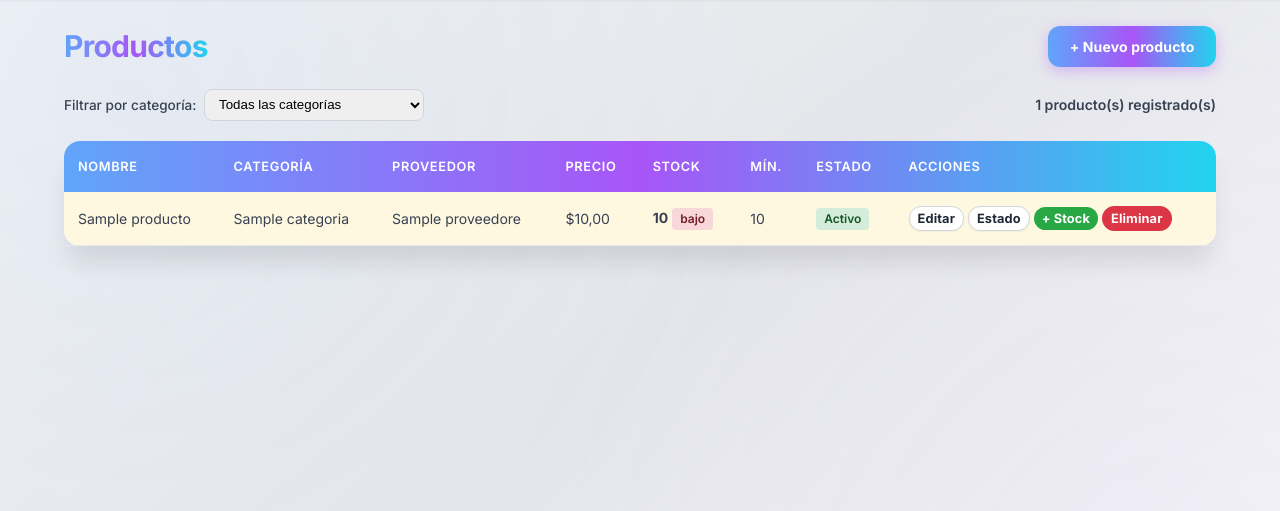
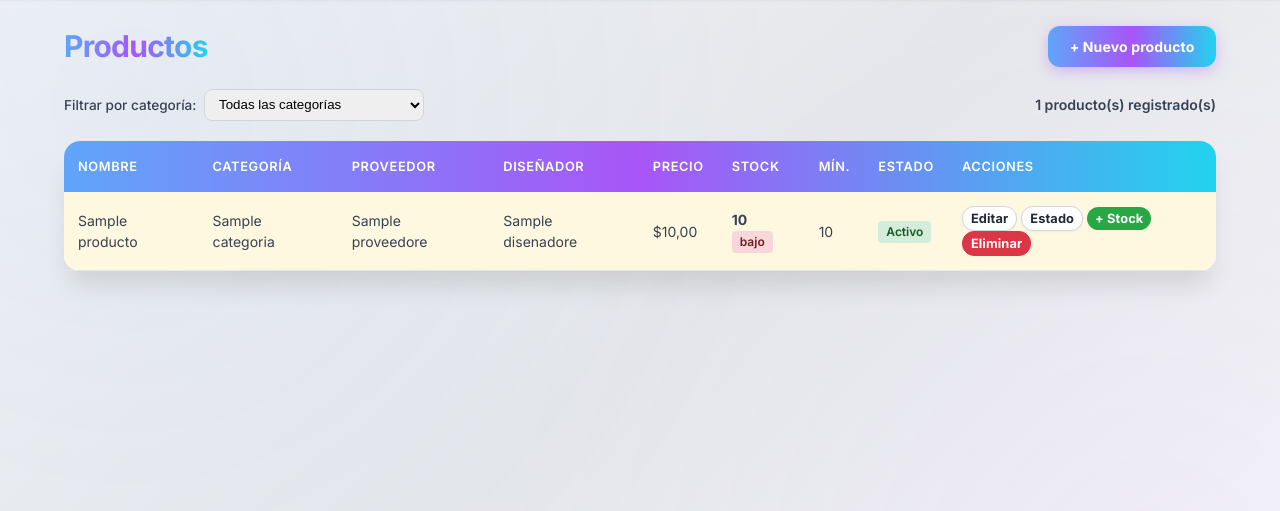
Before and after one commit to Cardonaesteban/haze_studios, a Django app: page /productos/ in a window 1280 px wide. Shown: the part 57-568 px from the top of the page. Run offline with Django 5.2, Linux system fonts and the light colour scheme; a user stored in the database is signed in; data comes from the database, SQL or seed files in the repository; tables that the repository leaves empty hold one stand-in row (values such as "Sample post").

Commit message:
Imagenes innecesarias eliminadas y descripcion puesta en la lista de productos

```diff
--- a/dashboard/templates/dashboard/productos/list.html
+++ b/dashboard/templates/dashboard/productos/list.html
@@ -28,13 +28,14 @@
 
 <div class="table-wrap">
     <table class="table">
-        <thead><tr><th>Nombre</th><th>Categoría</th><th>Proveedor</th><th>Precio</th><th>Stock</th><th>Mín.</th><th>Estado</th><th>Acciones</th></tr></thead>
+        <thead><tr><th>Nombre</th><th>Categoría</th><th>Proveedor</th><th>Diseñador</th><th>Precio</th><th>Stock</th><th>Mín.</th><th>Estado</th><th>Acciones</th></tr></thead>
         <tbody>
         {% for p in productos %}
         <tr class="{% if p.stock_bajo %}row-alert{% endif %}">
             <td>{{ p.nombre }}</td>
             <td>{{ p.categoria|default:"—" }}</td>
             <td>{{ p.proveedor|default:"—" }}</td>
+            <td>{{ p.disenador|default:"—" }}</td>
             <td>${{ p.precio }}</td>
             <td><strong>{{ p.stock }}</strong> {% if p.stock_bajo %}<span class="badge badge-salida">bajo</span>{% endif %}</td>
             <td>{{ p.stock_minimo }}</td>
```
Also changed, not shown: dashboard/forms.py (line endings or trailing spaces), media/productos/Gemini_Generated_Image_kwslxzkwslxzkwsl.png (deleted), media/productos/Gemini_Generated_Image_kwslxzkwslxzkwsl_EXDF7ha.png (deleted), media/productos/Gemini_Generated_Image_kwslxzkwslxzkwsl_OQwF7b9.png (deleted), media/productos/Gemini_Generated_Image_kwslxzkwslxzkwsl_pjzwZ1x.png (deleted), media/productos/images.jpg (added), media/productos/images_HSqrTJW.jpg (added), 4 other files.
